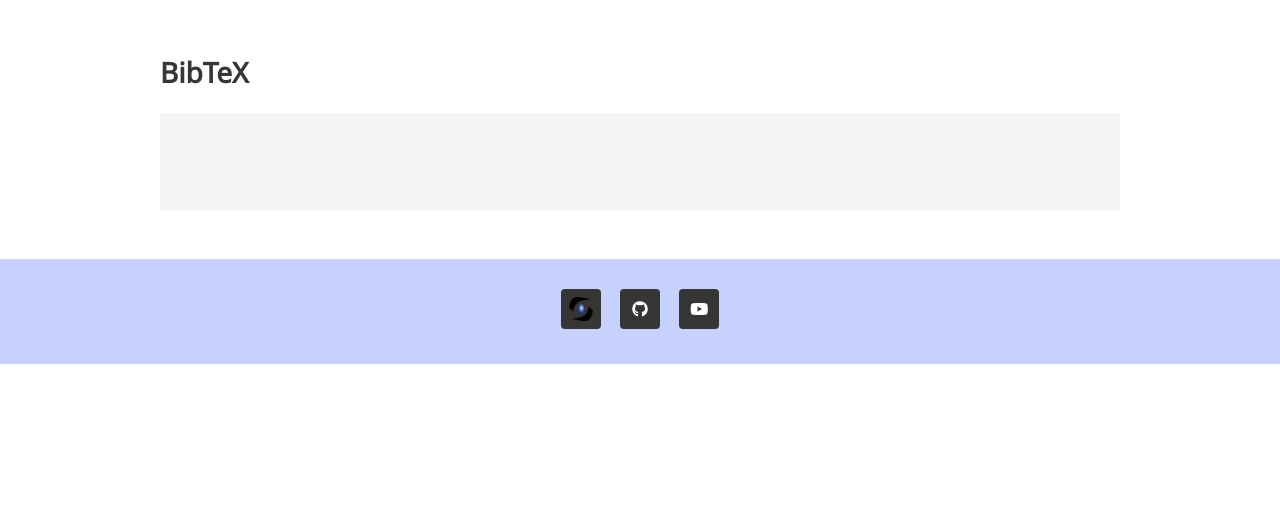
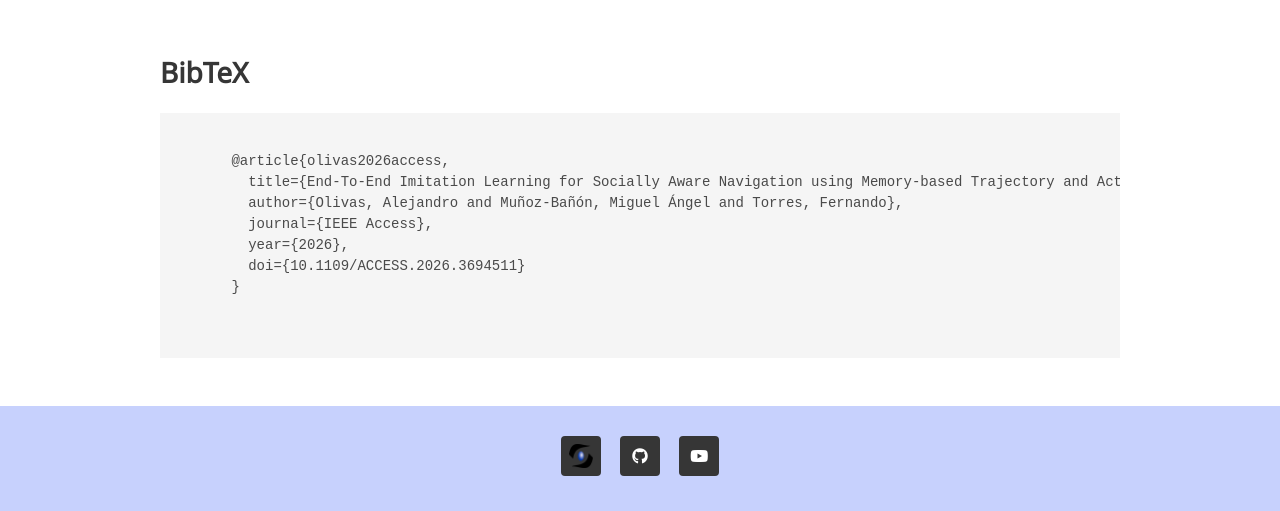
Before and after one commit to AUROVA-PROJECTS/MTAP, a plain HTML site: page index.html in a window 1280 px wide. Shown: the part 1989-2500 px from the top of the page. Before the commit the page ends 2353 px from the top, so only its background shows below. Drawn offline with nearby package versions, Linux system fonts and the light colour scheme; some icons are missing; a web font is replaced by a local one.

Commit message:
Add paper and bibtext

```diff
--- a/index.html
+++ b/index.html
@@ -85,7 +85,7 @@
               <div class="publication-links">
                     <!-- Paper link -->
                 <span class="link-block">
-                  <a href="" target="_blank"
+                  <a href="https://ieeexplore.ieee.org/document/11523446" target="_blank"
                   class="external-link button is-normal is-rounded is-dark">
                   <span class="icon">
                     <i class="fas fa-file-pdf"></i>
@@ -234,6 +234,13 @@
     <div class="container is-max-desktop content">
       <h2 class="title">BibTeX</h2>
       <pre><code>
+      @article{olivas2026access,
+        title={End-To-End Imitation Learning for Socially Aware Navigation using Memory-based Trajectory and Action Planning},
+        author={Olivas, Alejandro and Muñoz-Bañón, Miguel Ángel and Torres, Fernando},
+        journal={IEEE Access},
+        year={2026},
+        doi={10.1109/ACCESS.2026.3694511}
+      }
 
     </code></pre>
     </div>
```
